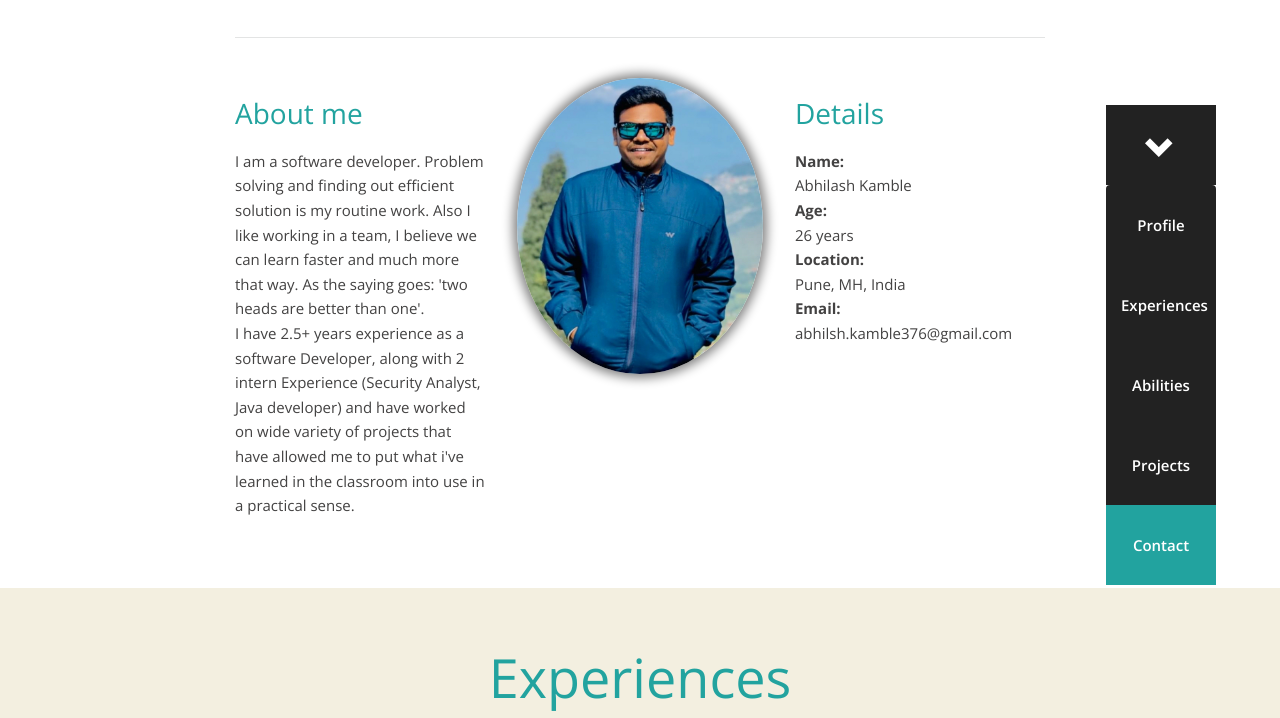
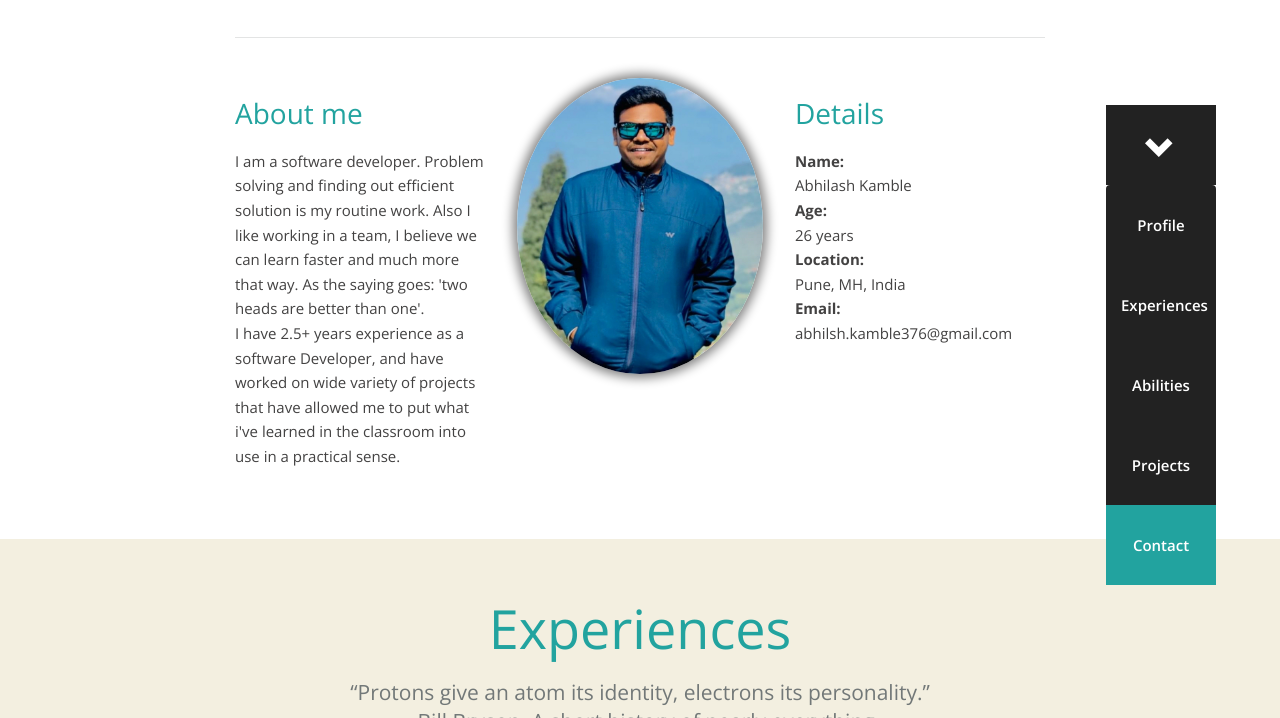
Before and after one commit to AbbyBounty/resume, a plain HTML site: page index.html in a window 1280 px wide. Shown: the part 615-1333 px from the top of the page. Drawn offline with nearby package versions, Linux system fonts and the light colour scheme; files whose address does not match are found by name.

Commit message:
Update index.html

```diff
--- a/index.html
+++ b/index.html
@@ -160,7 +160,7 @@
 						is my routine work. Also I like working in a team, I believe we can learn faster and much more
 						that way. As the saying goes: 'two heads are better than one'.
 					<br>
-					I have 2.5+ years experience as a software Developer, along with 2 intern Experience (Security Analyst, Java developer) and have worked on wide variety of projects that have allowed me to put what i've learned in the classroom into use in a practical sense. </p>
+					I have 2.5+ years experience as a software Developer, and have worked on wide variety of projects that have allowed me to put what i've learned in the classroom into use in a practical sense. </p>
 				</div>
 				<div class="col-md-4 text-center">
 					<img class="avtar" src="images/imageedit_3_4695934324.jpg" alt="Abhilash Kamble" width="246"
```
